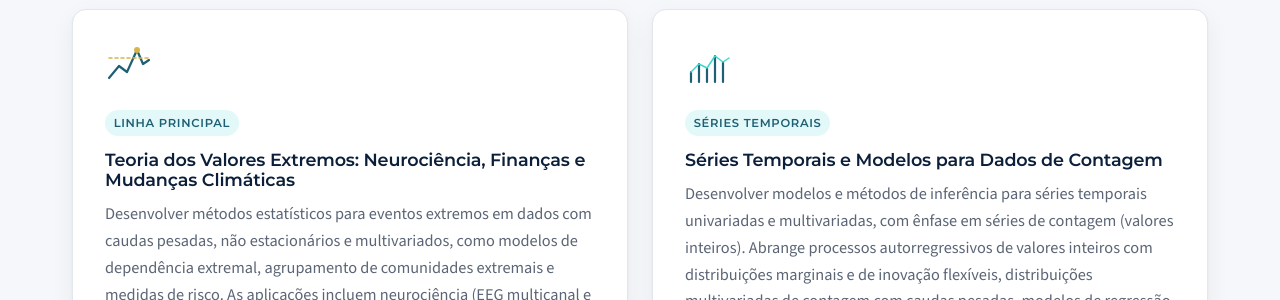
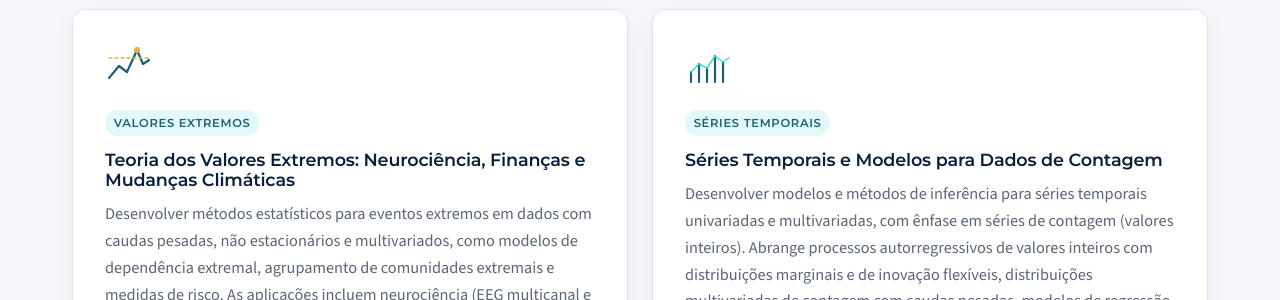
Before and after one commit to matheusguerrero/labmestre, a Jekyll site: the page built from index.html, in a window 1280 px wide and 900 px high, scrolled down 1941 px. Shown: the part 144-444 px from the top of the window. Built offline with Jekyll 4.4.1, drawn with Linux system fonts in a browser that asks for light colours.

Commit message:
Linhas de pesquisa: etiqueta "Valores extremos" no lugar de "Linha principal"
Co-Authored-By: Claude Opus 5.5 <noreply@anthropic.com>

```diff
--- a/index.html
+++ b/index.html
@@ -79,7 +79,7 @@ layout: default
         <div class="cards cards--2">
           <article class="card card--line reveal">
             <svg class="card-icon" viewBox="0 0 48 48" aria-hidden="true"><path d="M4 36 L14 24 L22 30 L32 8 L38 22 L44 18" /><path class="u" d="M4 16 H44" /><circle class="pt" cx="32" cy="8" r="3"/></svg>
-            <span class="tag">Linha principal</span>
+            <span class="tag">Valores extremos</span>
             <h3>Teoria dos Valores Extremos: Neurociência, Finanças e Mudanças Climáticas</h3>
             <p>Desenvolver métodos estatísticos para eventos extremos em dados com caudas pesadas, não estacionários e multivariados, como modelos de dependência extremal, agrupamento de comunidades extremais e medidas de risco. As aplicações incluem neurociência (EEG multicanal e conectividade cerebral), finanças e atuária (risco de mercado e solvência) e mudanças climáticas (eventos climáticos extremos), apoiando decisões em contextos de alto risco.</p>
           </article>
```
